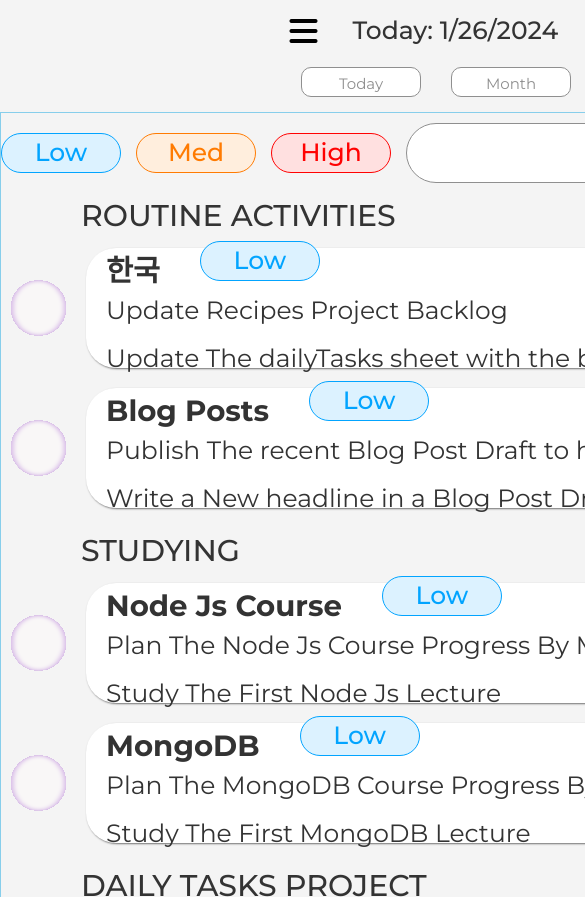
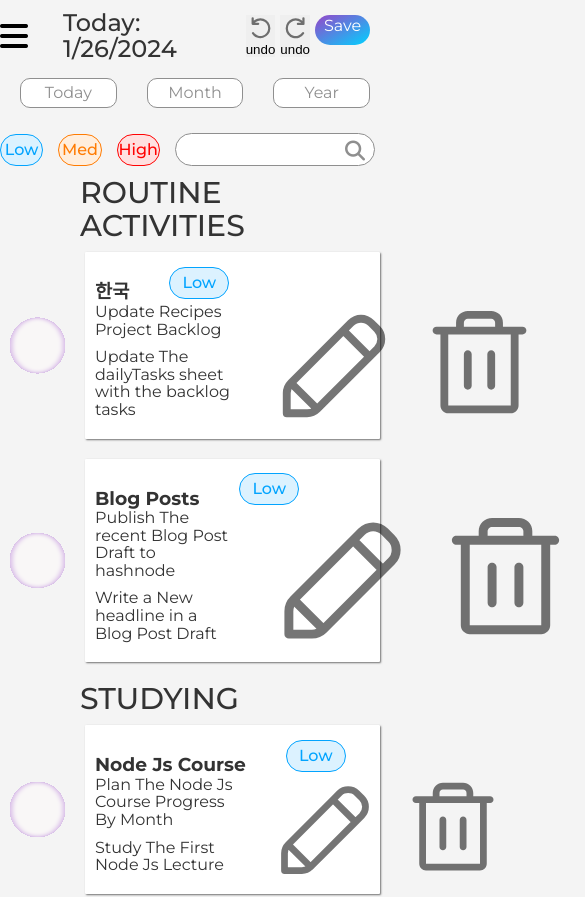
Before and after one commit to egpennington/timeharbor, a plain HTML site: page index.html in a window 390 px wide. Shown: the top 897 px of the page, 585 px wide, since content can reach past the window. Drawn offline with Linux system fonts and the light colour scheme.

Commit message:
Update style.css
added media and fixed bugs

```diff
--- a/style.css
+++ b/style.css
@@ -10,7 +10,7 @@
 
 body {
     font-family: Montserrat, sans-serif;
-    font-size: 16px;
+    font-size: 1rem;
     line-height: 1.5;
     background: var(--main-color);
     width: 100vw;
@@ -24,8 +24,8 @@ body {
       'aside content content'
       'footer footer footer';
     grid-template-columns: 30% 70%;
-    grid-template-rows: 120px 2fr 70px;
-    gap: 10px;
+    grid-template-rows: 7.5rem 2fr 4.3rem;
+    gap: 0.6rem;
     max-width: 1200px;
     margin: 0 auto;
 }
@@ -49,7 +49,6 @@ footer {
 }
 
 aside, content, footer {
-    /* background: steelblue; */
     background: var(--main-color);
     color: #fff;
     border: skyblue 1px solid;
@@ -57,7 +56,7 @@ aside, content, footer {
 
 .aside {
     font-family: "Montserrat", sans-serif;
-    padding: 10px;
+    padding: 0.6rem;
     text-align: center;
     background: #fff;
     color: #333;
@@ -75,7 +74,6 @@ aside, content, footer {
     background: tan;
     border-radius: 50%;
     margin: 0 auto;
-    /* flex: 1; */
 }
 
 .gear-icon {
@@ -274,6 +272,7 @@ h2 {
 .content {
     color: #333;
 }
+
 .content-search {
     display: flex;
     justify-content: center;
@@ -470,11 +469,74 @@ h2 {
 
 /* Mobile screens  468px  */
 @media (max-width: 468px) {
+    body {
+        line-height: 1.1;
+    }
+
+    .container {
+        grid-template-areas:
+          'nav'
+          'content'
+          'content'
+          'footer';
+        grid-template-columns: 100%;
+        grid-template-rows: auto;
+        gap: 0;
+        margin: 0 auto;
+    }
+
+    .content-search {
+        display: flex;
+        justify-content: center;
+        align-items: center;
+    }
+
+    .search input {
+        width: 200px;
+        height: 2.1rem;
+        font-size: 1rem;
+        border-radius: 30px;
+        padding: 5px;
+    }
+
+    .content-inner {
+        display: flex;
+        flex-direction: column;
+        justify-content: center;
+        padding: 10px;
+        height: auto;
+        border: rgba(0, 0, 0, 0.54);
+        border-radius: 1px;
+        box-shadow: 1px 1px 2px rgba(0, 0, 0, 0.54);
+    }
+
+    .content-task {
+        display: flex;
+        justify-content: start;
+        align-items: center;
+        font-size: 1rem;
+    }
+
+    .task-name {
+        font-size: 1rem;
+    }
+
+    .content-description {
+        display: flex;
+        justify-content: center;
+    }
+
+    .btn-lite {
+        width: 60px;
+        height: 2rem;
+        font-size: 1rem;
+    }
+
     .aside {
         display: none;
         position: absolute;
         top: 0;
-        left: 250px;
+        left: 10px;
         width: 100%;
         height: 100%;
         background-color: rgba(255, 255, 255, 0.9);
@@ -490,32 +552,15 @@ h2 {
         display: block;
     }
 
-    .nav, .content, .footer {
+    nav, aside, content, footer {
+        border: none;
         border-radius: 0;
     }
 
-    .container {
-        grid-template-areas:
-          'nav nav'
-          'content content'
-          'content content'
-          'footer footer';
-        grid-template-columns: 100%;
-        grid-template-rows: auto;
-        gap: 0;
-        margin: 0 auto;
-    }
 
     .date {
-        font-size: 18px;
+        font-size: 1.125rem;
         font-weight: 500;
-    }
-
-    .navbtn{
-        display: flex;
-        justify-content: center;
-        align-items: center;
-        gap: 10px;
     }
 
     .btn-day,
@@ -527,21 +572,17 @@ h2 {
         padding-top: 5px;
         margin-top: 15px;
         margin-bottom: 15px;
-        font-size: 15px;
-    }
-
-    .content-inner {
-        height: 120px;
+        font-size: 1rem;
     }
 
     .navbar-top {
-        justify-content: center;
+        justify-content: start;
         align-items: center;
         gap: 30px;
     }
 
     .date {
-        font-size: 25px;
+        font-size: 1.5rem;
         margin-left: 5px;
     }
 
```
